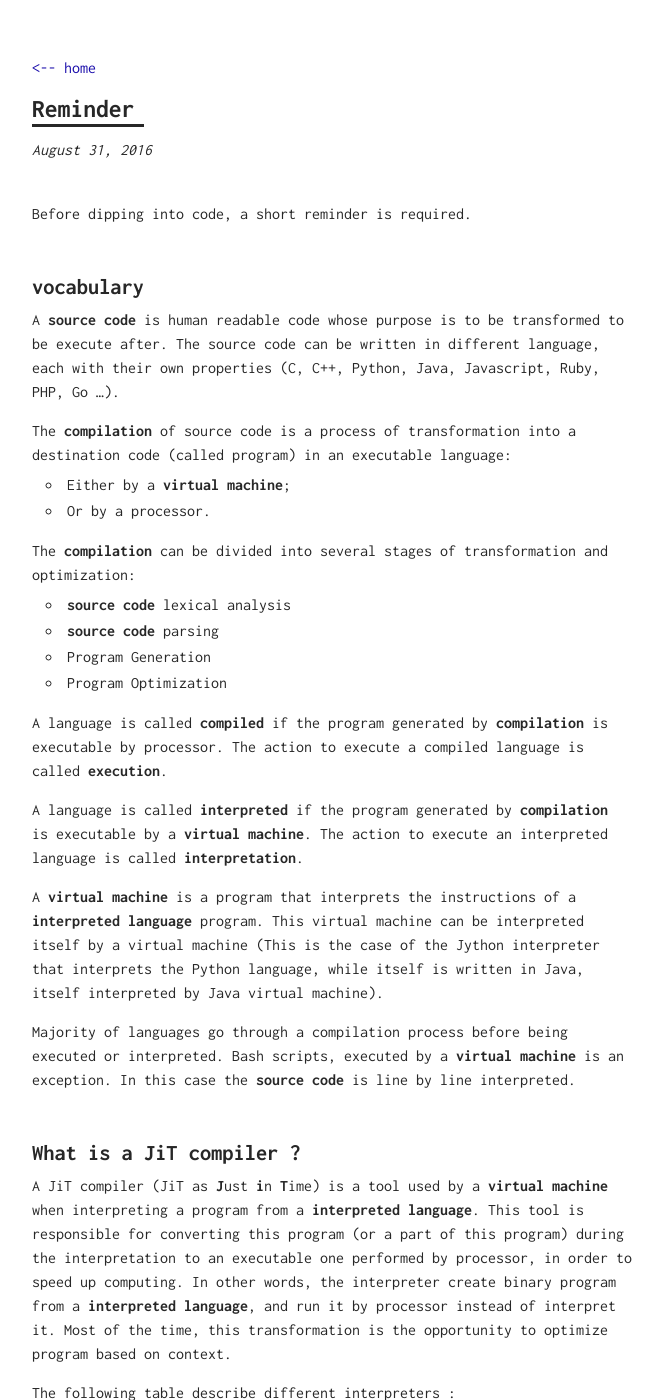
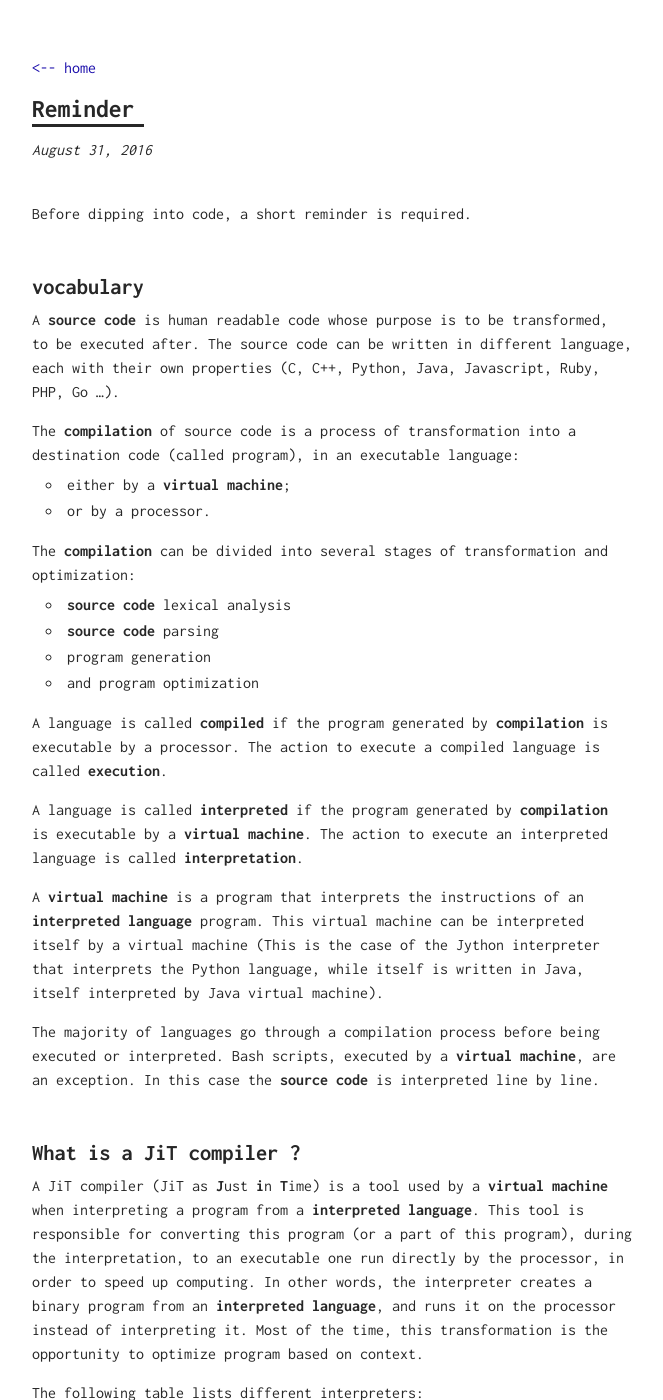
Before and after one commit to RemiBauzac/jit, a Jekyll site: the page built from docs/_posts/2016-08-31-reminder.markdown, in a window 1280 px wide and 1400 px high. Shown: the whole window, without its empty margins (308-971 px from the left). Built offline with Jekyll 4.4.1, drawn with Linux system fonts in a browser that asks for light colours; some of the changed text lies outside the part shown.

Commit message:
Post "reminder": a few typo/translation fixes
Hoping I'm not making things worse ^^

```diff
--- a/docs/_posts/2016-08-31-reminder.markdown
+++ b/docs/_posts/2016-08-31-reminder.markdown
@@ -10,40 +10,40 @@ Before dipping into code, a short reminder is required.
 
 # vocabulary
 
-A **source code** is human readable code whose purpose is to be transformed to be execute after. The source code can be written in different language, each with their own properties (C, C++, Python, Java, Javascript, Ruby, PHP, Go ...).
+A **source code** is human readable code whose purpose is to be transformed, to be executed after. The source code can be written in different language, each with their own properties (C, C++, Python, Java, Javascript, Ruby, PHP, Go ...).
 
-The **compilation** of source code is a process of transformation into a destination code (called program) in an executable language:
+The **compilation** of source code is a process of transformation into a destination code (called program), in an executable language:
 
-* Either by a **virtual machine**;
-* Or by a processor.
+* either by a **virtual machine**;
+* or by a processor.
 
 The **compilation** can be divided into several stages of transformation and optimization:
 
 * **source code** lexical analysis
 * **source code** parsing
-* Program Generation
-* Program Optimization
+* program generation
+* and program optimization
 
-A language is called **compiled** if the program generated by **compilation** is executable by processor.
+A language is called **compiled** if the program generated by **compilation** is executable by a processor.
 The action to execute a compiled language is called **execution**.
 
 A language is called **interpreted** if the program generated by **compilation** is executable by a **virtual machine**.
 The action to execute an interpreted language is called **interpretation**.
 
-A **virtual machine** is a program that interprets the instructions of a **interpreted language** program.
+A **virtual machine** is a program that interprets the instructions of an **interpreted language** program.
 This virtual machine can be interpreted itself by a virtual machine (This is the case of the Jython interpreter that interprets the Python language, while itself is written in Java, itself interpreted by Java virtual machine).
 
-Majority of languages go through a compilation process before being executed or interpreted.
-Bash scripts, executed by a **virtual machine** is an exception. In this case the **source code** is line by line interpreted.
+The majority of languages go through a compilation process before being executed or interpreted.
+Bash scripts, executed by a **virtual machine**, are an exception. In this case the **source code** is interpreted line by line.
 
 # What is a JiT compiler ?
-A JiT compiler (JiT as **J**ust **i**n **T**ime) is a tool used by a **virtual machine** when interpreting a program from a **interpreted language**. This tool is responsible for converting this program (or a part of this program) during the interpretation to an executable one performed by processor, in order to speed up computing. In other words, the interpreter create binary program from a **interpreted language**, and run it by processor instead of interpret it.
+A JiT compiler (JiT as **J**ust **i**n **T**ime) is a tool used by a **virtual machine** when interpreting a program from a **interpreted language**. This tool is responsible for converting this program (or a part of this program), during the interpretation, to an executable one run directly by the processor, in order to speed up computing. In other words, the interpreter creates a binary program from an **interpreted language**, and runs it on the processor instead of interpreting it.
 Most of the time, this transformation is the opportunity to optimize program based on context.
 
-The following table describe different interpreters :
+The following table lists different interpreters:
 
 
-| Langage interprété   | JiT VM |  URL des projets |
+| Interpreted language   | JiT VM |  Project's URL |
 |----------------------|--------|----------------|
 | PHP |  HHVM | http://hhvm.com |
 | Javascript | SpiderMonkey  | http://developer.mozilla.org/en/SpiderMonkey |
@@ -56,4 +56,4 @@ The following table describe different interpreters :
 | VBScript | no JiT | |
 
 # What's next ?
-The next step is to build your first interpreted language, helped by lex and yacc.
+The next step is to build your first interpreted language, with the help of `lex` and `yacc`.
```
